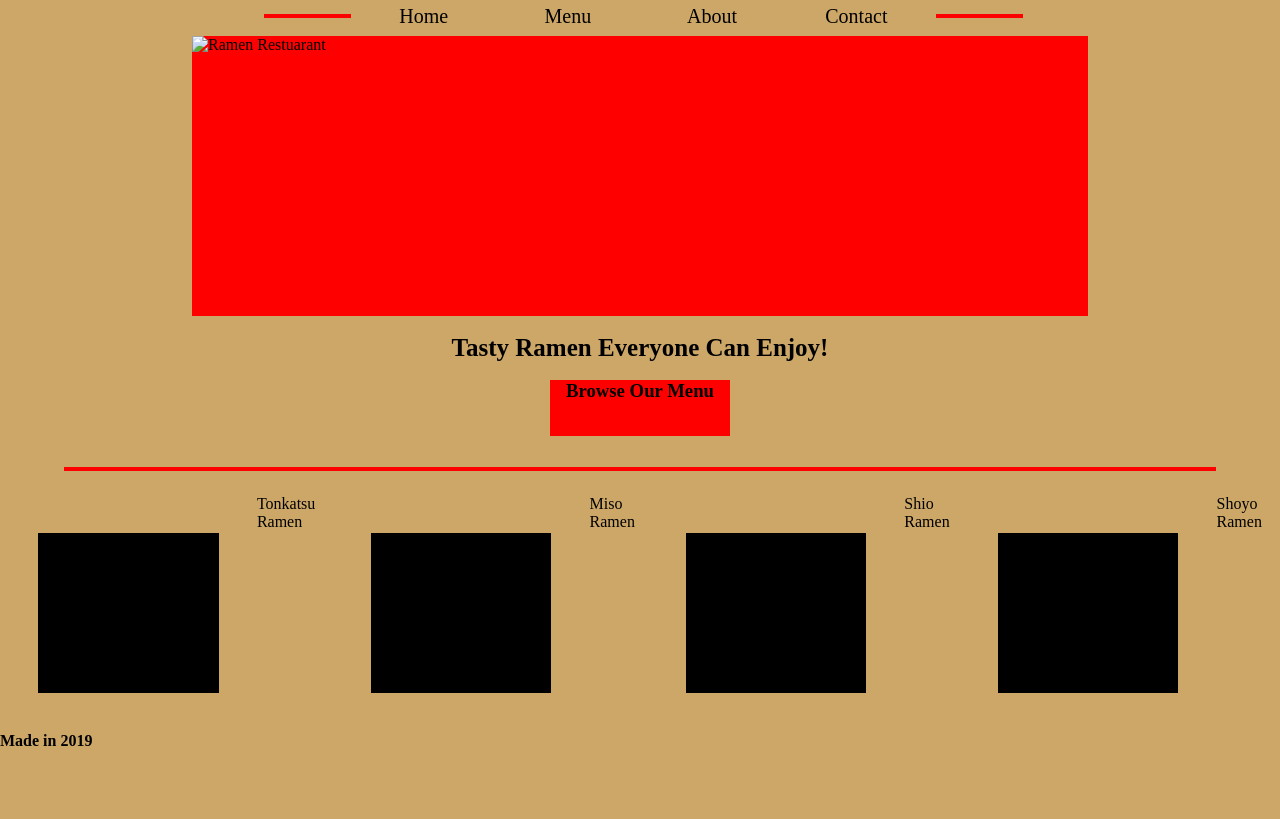
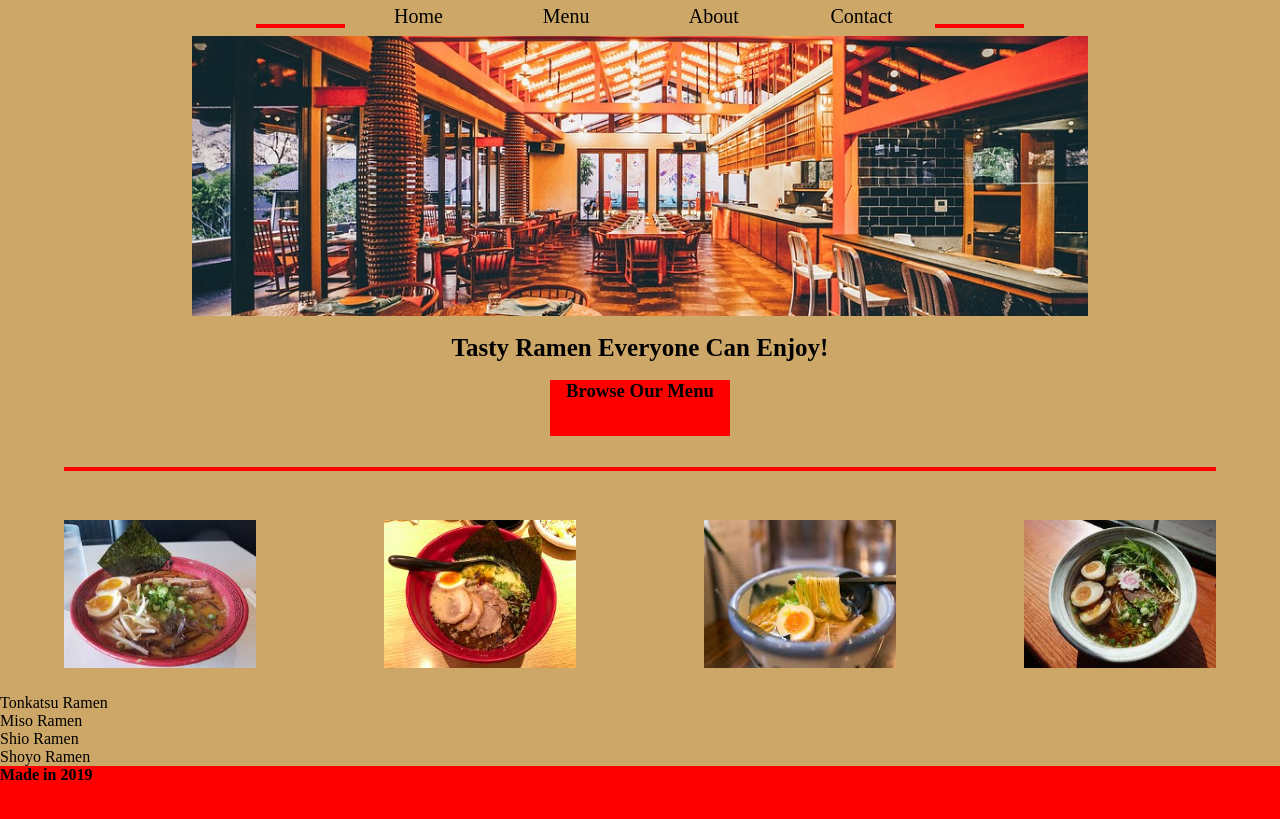
Before and after one commit to aidansbhs/l1web, a plain HTML site: page index.html in a window 1280 px wide. Shown: the part 73-892 px from the top of the page. Before the commit the page ends 823 px from the top, so only its background shows below. Drawn offline with Linux system fonts and the light colour scheme.

Commit message:
Add files via upload
Added images to boxes and fixed some bugs

```diff
--- a/index.html
+++ b/index.html
@@ -16,7 +16,6 @@
     </nav>
 <section>
     <div class="wrap">
-    <img src="Ramen Restuarant.jpg" alt="Ramen Restuarant">
     <br>
     <p></p>
 
@@ -30,15 +29,16 @@
     <div class="line2"></div>
     <br>
     <ul class="boxes">
-     <li></li>
+     <li><img src="Img/miso%20ramen.jpg"></li>
+     <li><img src="Img/Tonkatsu%20Ramen.jpg"></li>
+     <li><img src="Img/shio%20Ramen.jpg"></li>
+     <li><img src="Img/shoyo%20ramen.jpg"></li>
+
+    </ul>
      <p>Tonkatsu Ramen</p>
-     <li></li>
-    <p>Miso Ramen</p>
-     <li></li>
-    <p>Shio Ramen</p>
-     <li></li>
-    <p>Shoyo Ramen</p>
-    </ul>
+     <p>Miso Ramen</p>
+     <p>Shio Ramen</p>
+     <p>Shoyo Ramen</p>
 
     <footer>
    <h4>Made in 2019</h4>
--- a/styles.css
+++ b/styles.css
@@ -31,6 +31,11 @@ section {
     min-height: 35vh;
     margin: 0px auto;
     width: 70%;
+    background-image: url("Img/restuarant.jpg");
+    background-size: cover;
+    background-position: center;
+    background-repeat: no-repeat;
+
 }
 
 /*
@@ -48,7 +53,7 @@ h1 {
 .line {
     width: 15%;
     border-bottom: 4px solid red;
-    margin: 0% 1px 10px 8px;
+    margin 0% 1px 10px 8px;
 
 }
 
@@ -60,11 +65,16 @@ h1 {
 }
 
 .boxes li {
-    width: 20%;
+    width: 15%;
     background-color: black;
-    min-height: 20vh;
-    margin: 3%;
+    min-height: 25%;
+    margin: 2% auto;
     list-style: none;
+}
+
+.boxes li img {
+    width: 100%;
+    height: 100%;
 }
 
 a:hover {
@@ -90,11 +100,18 @@ h3 {
     margin: 0% auto;
     min-height: 7vh;
     width: 14%;
+}
 
+footer {
+    background-color: red;
+    height: 10vh;
+}
+
+p {
+    width: 100%;
+    margin: auto;
 
 }
-
-p
 /*
 div {
     width: 100%;
```
Also changed, not shown: Img/Tonkatsu Ramen.jpg (added), Img/miso ramen.jpg (added), Img/restuarant.jpg (added), Img/shio Ramen.jpg (added), Img/shoyo ramen.jpg (added).
